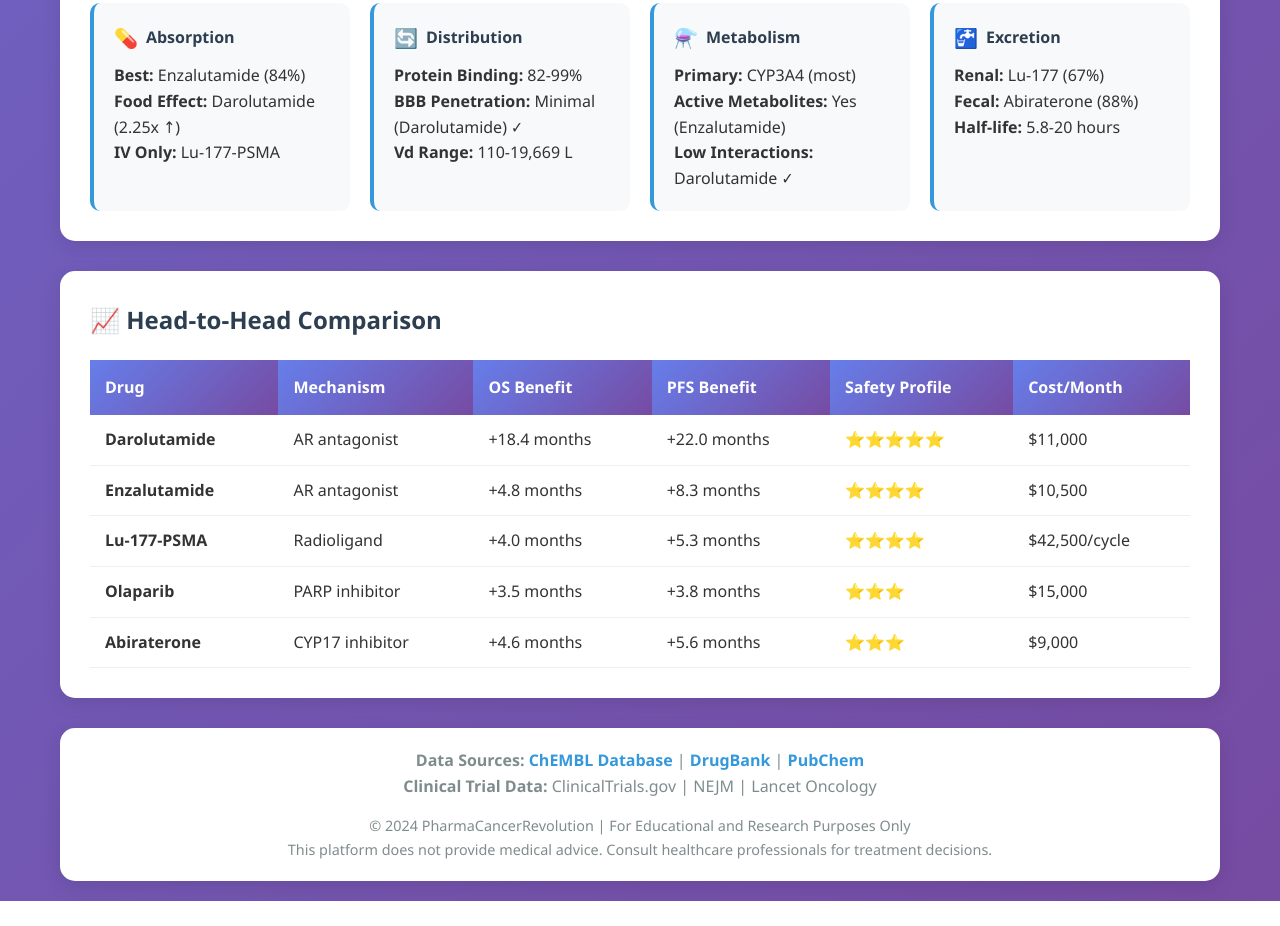
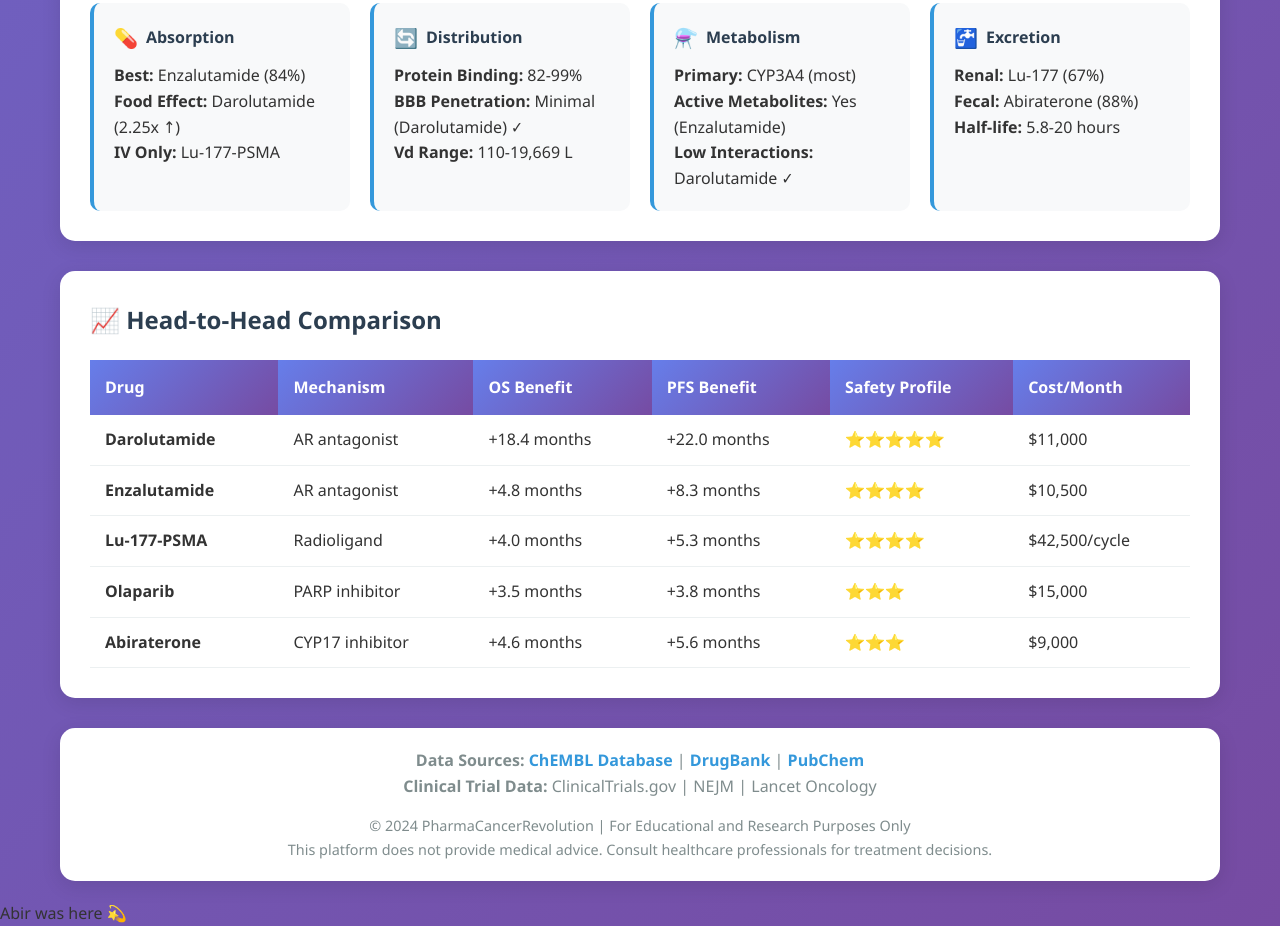
Before and after one commit to abirfirane74-create/PharmaCancerRevolution, a plain HTML site: page index.html in a window 1280 px wide. Shown: the part 3421-4347 px from the top of the page. Before the commit the page ends 4322 px from the top, so only its background shows below. Drawn offline with Linux system fonts and the light colour scheme.

Commit message:
Modified index.html

```diff
--- a/index.html
+++ b/index.html
@@ -738,3 +738,4 @@
     </script>
 </body>
 </html>
+<p>Abir was here 💫</p>
```
